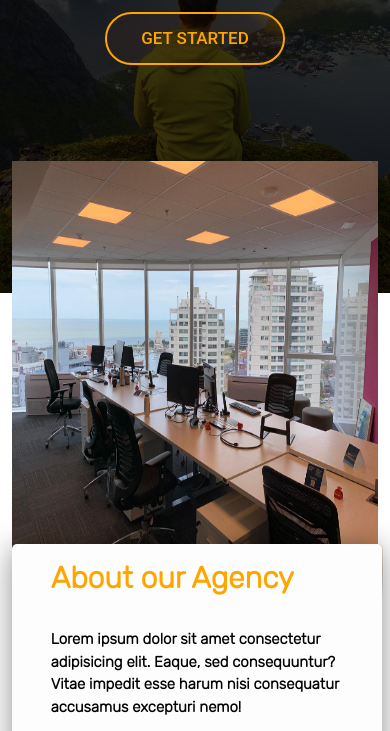
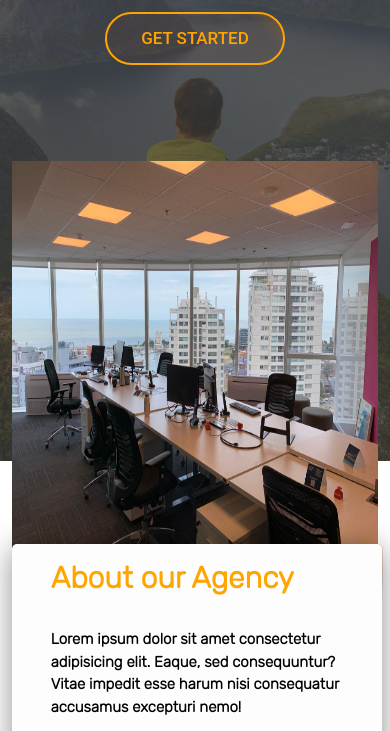
Before and after one commit to ValdrinMurtezi/Travelers, a plain HTML site: page index.html in a window 390 px wide. Shown: the part 467-1198 px from the top of the page. Drawn offline with nearby package versions, Linux system fonts and the light colour scheme; a web font is replaced by a local one.

Commit message:
I changed color

```diff
--- a/New folder/index.html
+++ b/index.html
@@ -3,8 +3,11 @@
   <head>
     <meta charset="UTF-8" />
     <meta http-equiv="X-UA-Compatible" content="IE=edge" />
+
     <meta name="viewport" content="width=device-width, initial-scale=1.0" maximum-scale="1", user-
     scalable="yes" />
+    <meta name="viewport" content="width=device-width">
+
     <title>Travel Agency</title>
     <link
       rel="stylesheet"
--- a/New folder/mobile.css
+++ b/mobile.css
@@ -1,12 +1,12 @@
 @media screen and (max-width: 400px) {
   .section1 {
-    height: 170vh;
+    height: 110vh;
   }
 
   .section1::after {
     content: "";
     background: url(./images/client3.jpg) center center/cover no-repeat;
-    height: 170vh;
+    height: 110vh;
     position: absolute;
     opacity: 10;
     top: 0;
--- a/New folder/style.css
+++ b/style.css
@@ -10,14 +10,14 @@ body {
 }
 
 .section1 {
-  height: 90vh !important;
-  background-color: rgba(0, 0, 0, 0.788);
+  height: 90vh;
+  background-color: rgba(56, 56, 56, 0.788);
 }
 
 .section1::after {
   content: "";
   background: url(./images/client3.jpg) center center/cover no-repeat;
-  height: 90vh !important;
+  height: 90vh;
   position: absolute;
   opacity: 10;
   top: 0;
@@ -43,7 +43,7 @@ body {
 }
 
 .navbar a {
-  color: white;
+  color: rgb(153, 154, 245);
   font-size: 18px;
   font-family: "Open Sans", sans-serif;
 }
```
Also changed, not shown: images/about.jpg (renamed from New folder/images/about.jpg), images/bg.jpg (renamed from New folder/images/bg.jpg), images/client1.jpg (renamed from New folder/images/client1.jpg), images/client2.jpg (renamed from New folder/images/client2.jpg), images/client3.jpg (renamed from New folder/images/client3.jpg), images/client4.jpg (renamed from New folder/images/client4.jpg), images/client5.jpg (renamed from New folder/images/client5.jpg), images/client6.jpg (renamed from New folder/images/client6.jpg), images/footerimg.jpg (renamed from New folder/images/footerimg.jpg), images/logo.png (renamed from New folder/images/logo.png), images/logo1.png (renamed from New folder/images/logo1.png), images/plane.jpg (renamed from New folder/images/plane.jpg), images/travel.png (renamed from New folder/images/travel.png).
